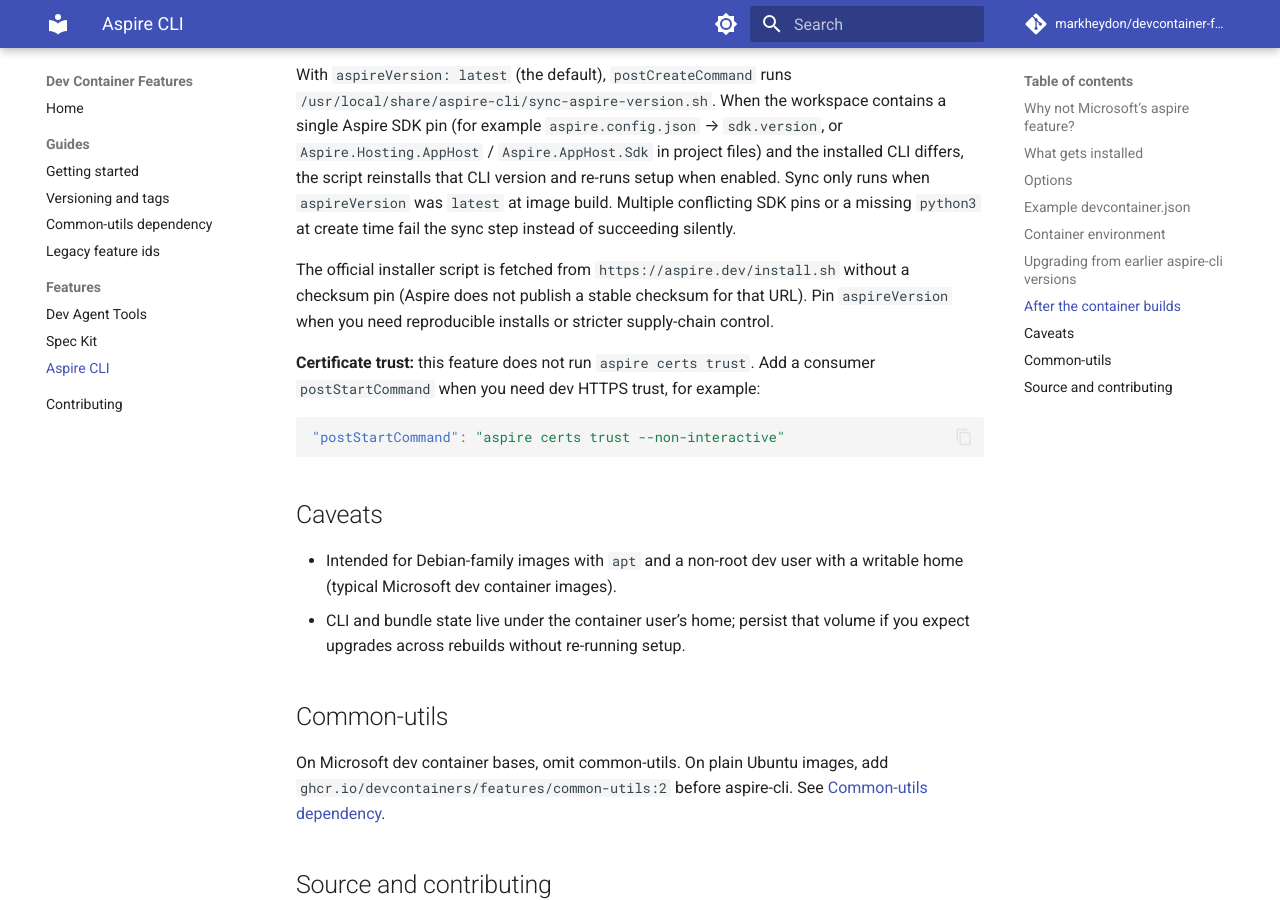
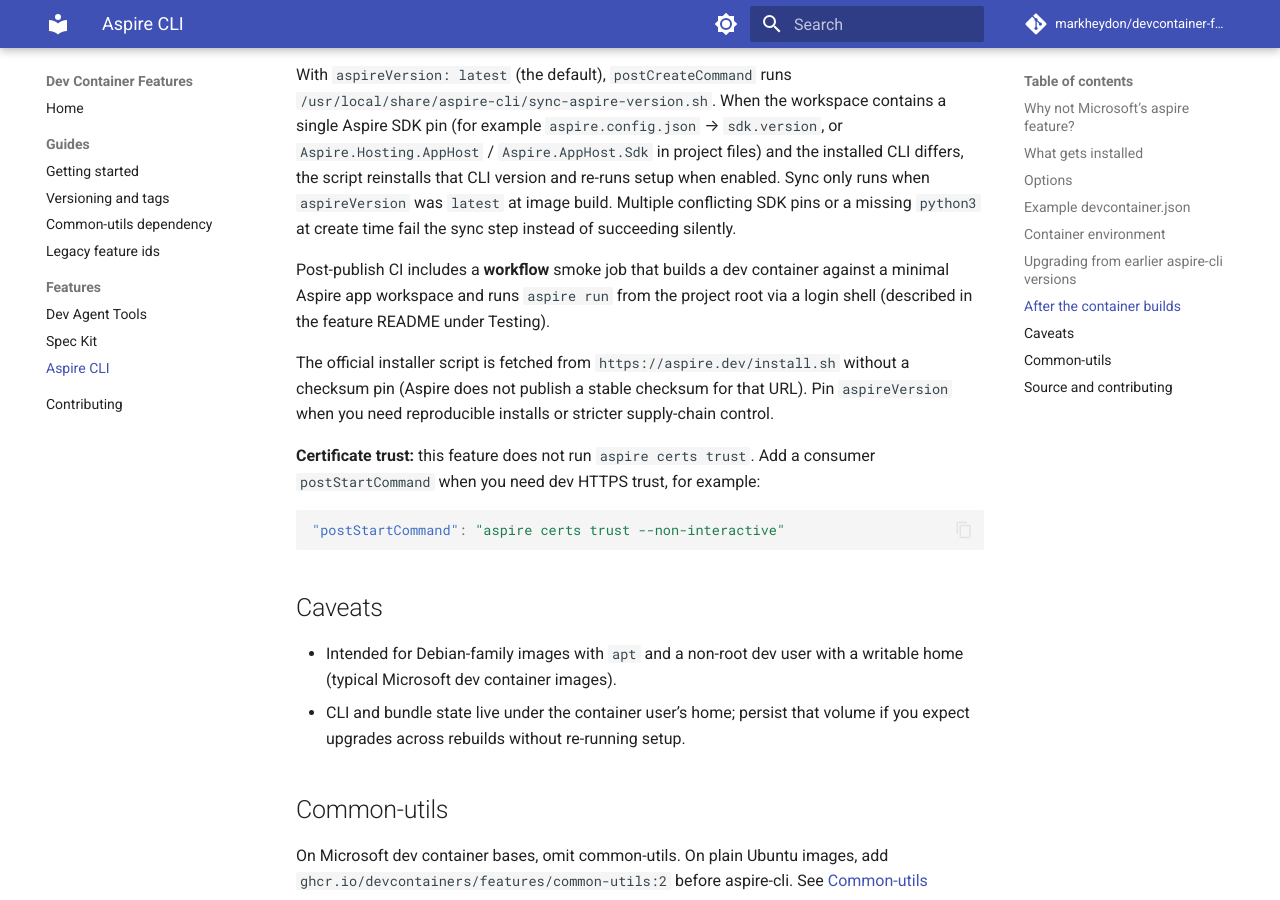
Before and after one commit to markheydon/devcontainer-features, an MkDocs documentation site: the page built from docs/features/aspire-cli.md, in a window 1280 px wide and 900 px high, scrolled down 3800 px. Built offline with MkDocs 1.6.1 and Material for MkDocs 9.7.7, drawn with Linux system fonts in a browser that asks for light colours; comment, search, counter and statistics services are not loaded.

Commit message:
test(aspire-cli): split post-publish smoke into sync and workflow jobs
Post-publish used the monorepo as workspace (conflicting SDK pins) and never
ran aspire run after sync. Use ephemeral workspaces, ASPIRE_CLI_WORKFLOW_VERIFY
for login-shell aspire run from fixtures/run-smoke, and sync-only mode without
feature install changes.

Co-authored-by: Cursor <cursoragent@cursor.com>

```diff
--- a/docs/features/aspire-cli.md
+++ b/docs/features/aspire-cli.md
@@ -103,6 +103,8 @@ Earlier releases defaulted the layout path to `~/.aspire/bundle`. **Aspire 17+**
 
 With `aspireVersion: latest` (the default), `postCreateCommand` runs `/usr/local/share/aspire-cli/sync-aspire-version.sh`. When the workspace contains a single Aspire SDK pin (for example `aspire.config.json` → `sdk.version`, or `Aspire.Hosting.AppHost` / `Aspire.AppHost.Sdk` in project files) and the installed CLI differs, the script reinstalls that CLI version and re-runs setup when enabled. Sync only runs when `aspireVersion` was `latest` at image build. Multiple conflicting SDK pins or a missing `python3` at create time fail the sync step instead of succeeding silently.
 
+Post-publish CI includes a **workflow** smoke job that builds a dev container against a minimal Aspire app workspace and runs `aspire run` from the project root via a login shell (described in the feature README under Testing).
+
 The official installer script is fetched from `https://aspire.dev/install.sh` without a checksum pin (Aspire does not publish a stable checksum for that URL). Pin `aspireVersion` when you need reproducible installs or stricter supply-chain control.
 
 **Certificate trust:** this feature does not run `aspire certs trust`. Add a consumer `postStartCommand` when you need dev HTTPS trust, for example:
```
Also changed, not shown: CONVENTIONS.md (+2 -2 lines), src/aspire-cli/README.md (+5 -1 lines), 3 other files.
